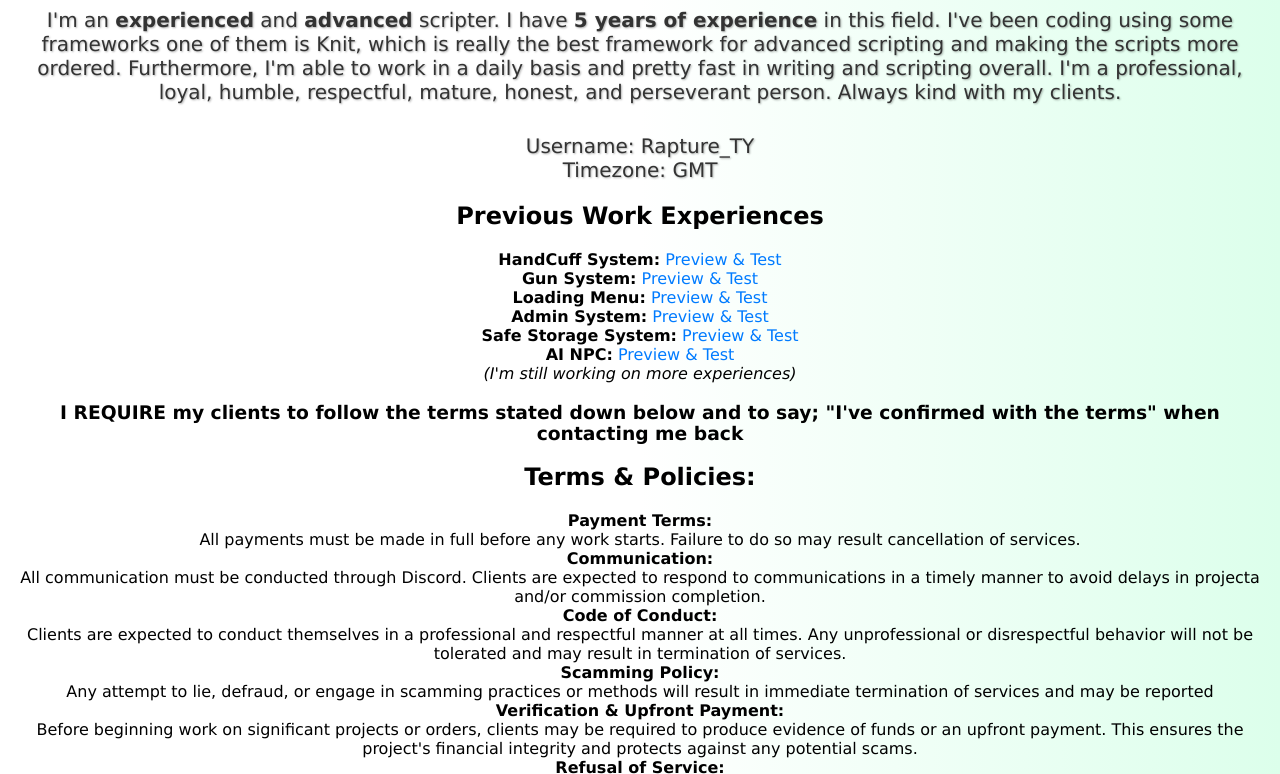
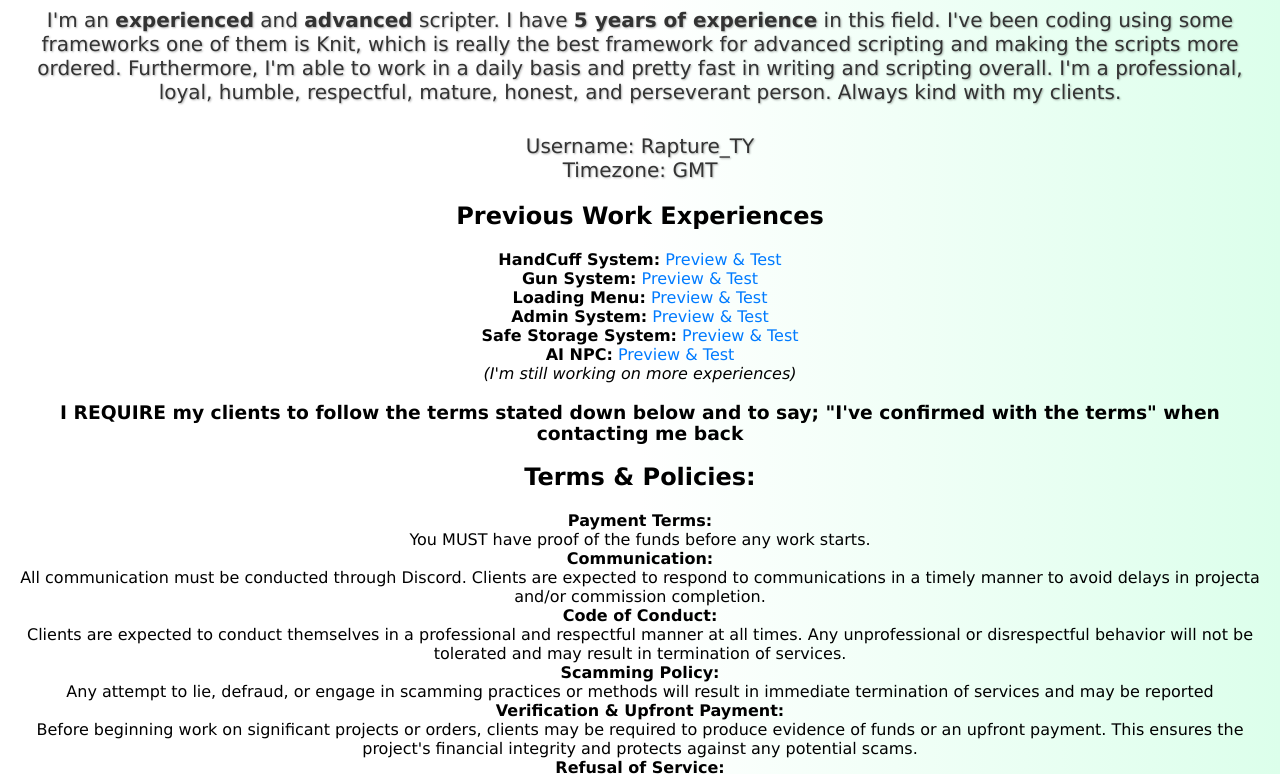
Before and after one commit to RaptureTY/myportfolio, a plain HTML site: page index.html in a window 1280 px wide. Shown: the part 296-1070 px from the top of the page. Drawn offline with Linux system fonts and the light colour scheme; a script that the page names is missing.

Commit message:
Update index.html

```diff
--- a/index.html
+++ b/index.html
@@ -74,7 +74,7 @@
                     <ul style="list-style-type: none; padding-left: 0;">
                         <li>
                             <strong>Payment Terms: </strong>
-                            <span>All payments must be made in full before any work starts. Failure to do so may result cancellation of services.</span>
+                            <span>You MUST have proof of the funds before any work starts.</span>
                         </li>
                         <li>
                             <strong>Communication: </strong>
```
